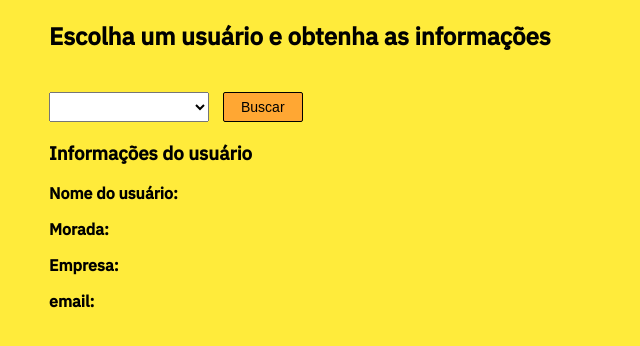
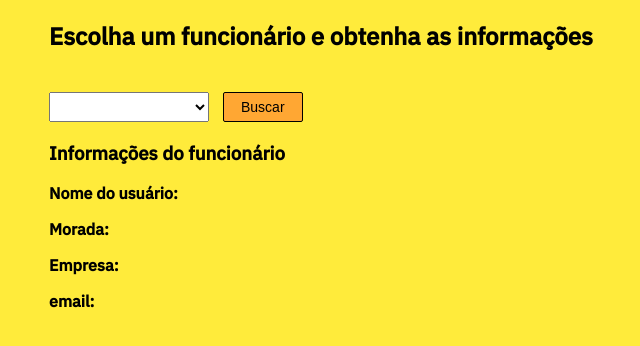
Before and after one commit to tatianasstavares/get-info-employee, a website built with webpack: page index.html in a window 1280 px wide. Shown: the whole page, without its empty margins (291-931 px from the left). Built offline with nearby package versions, Linux system fonts and the light colour scheme; no server answers.

Commit message:
fix title

```diff
--- a/index.html
+++ b/index.html
@@ -9,13 +9,13 @@
 </head>
 <body>
     <div class="container">
-        <h2>Escolha um usuário e obtenha as informações</h2>
+        <h2>Escolha um funcionário e obtenha as informações</h2>
         <form action="">
             <select id="userOptions">
             </select>
             <button>Buscar</button>
         </form>
-        <h3>Informações do usuário</h3>
+        <h3>Informações do funcionário</h3>
         <div class="card-user">
             <p class="user-name">Nome do usuário: <span></span></p>
             <p class="user-address">Morada: <span></span> </p>
```
